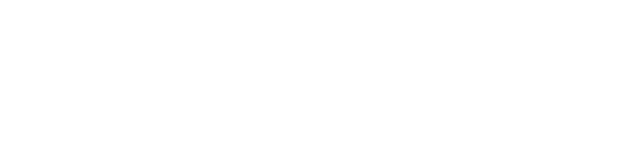
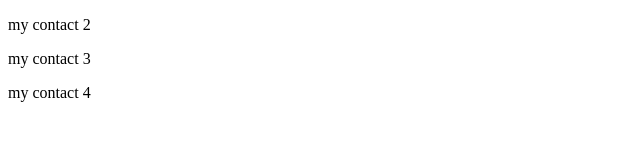
Before and after one commit to stefan343343/aaa, a plain HTML site: page contact.html in a window 1280 px wide. Shown: the whole page, without its empty margins (0-640 px from the left). Drawn offline with Linux system fonts and the light colour scheme.

Commit message:
edit from f-3 branch

```diff
--- a/contact.html
+++ b/contact.html
@@ -6,6 +6,8 @@
     <title>Document</title>
 </head>
 <body>
-
+    <p>my contact 2</p>
+    <p>my contact 3</p>
+    <p>my contact 4</p>
 </body>
 </html>
```
